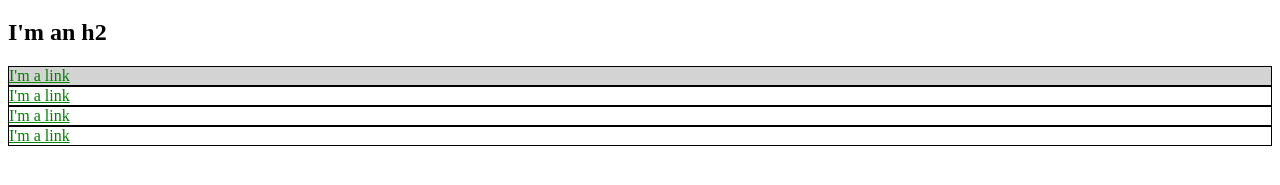
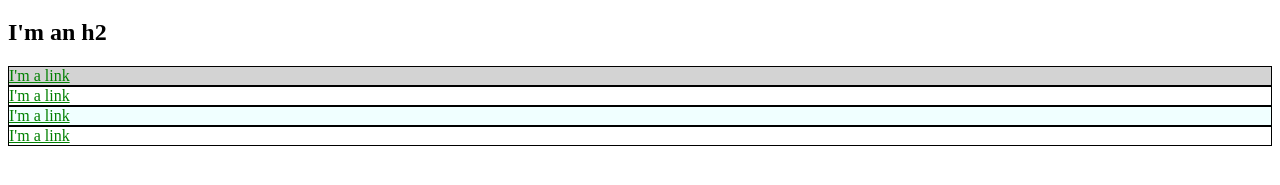
Before and after one commit to motti753/RubyTest4, a plain HTML site: page index.html in a window 1280 px wide. Shown: the part 141-326 px from the top of the page. Drawn offline with Linux system fonts and the light colour scheme.

Commit message:
one style change

```diff
--- a/index.html
+++ b/index.html
@@ -23,6 +23,10 @@
 
     .bio-box {
       border: 1px solid black;
+    }
+
+    .box3 {
+      background: azure;
     }
 
     .bio-box a {
@@ -51,7 +55,7 @@
   <div class="bio-box">
     <a href="https://example.com/">I'm a link</a>
   </div>
-  <div class="bio-box">
+  <div class="bio-box box3">
     <a href="https://example.com/">I'm a link</a>
   </div>
   <div class="bio-box">
```
